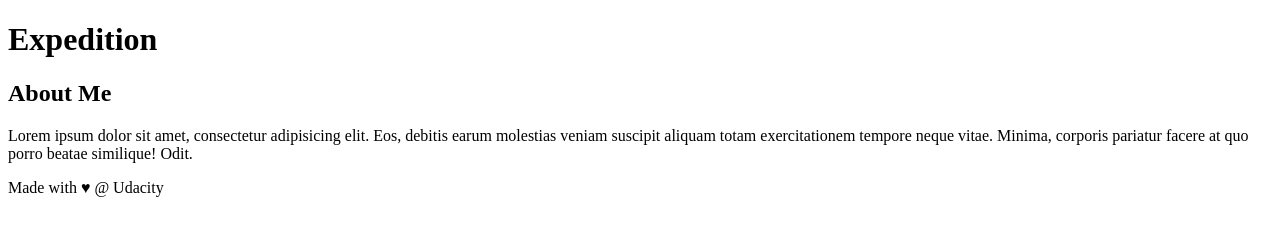
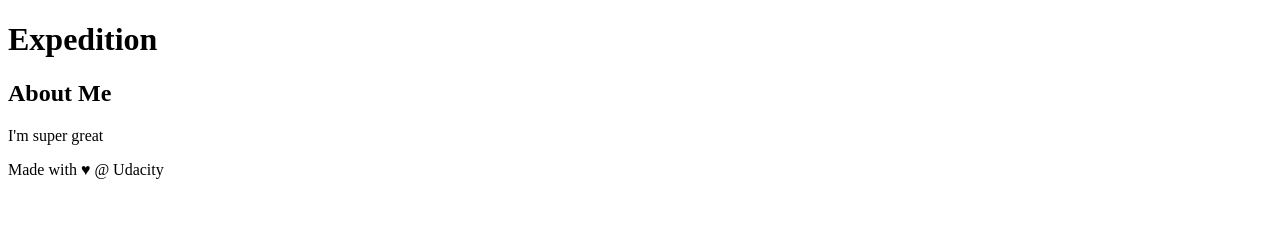
Before and after one commit to tommy2k0/new-git-project, a plain HTML site: page index.html in a window 1280 px wide. Drawn offline with Linux system fonts and the light colour scheme.

Commit message:
Added info about me

```diff
--- a/index.html
+++ b/index.html
@@ -22,7 +22,7 @@
 	<aside>
 		<h2>About Me</h2>
 
-		<p>Lorem ipsum dolor sit amet, consectetur adipisicing elit. Eos, debitis earum molestias veniam suscipit aliquam totam exercitationem tempore neque vitae. Minima, corporis pariatur facere at quo porro beatae similique! Odit.</p>
+		<p>I'm super great</p>
 	</aside>
 	<!-- end of new content -->
 
```
